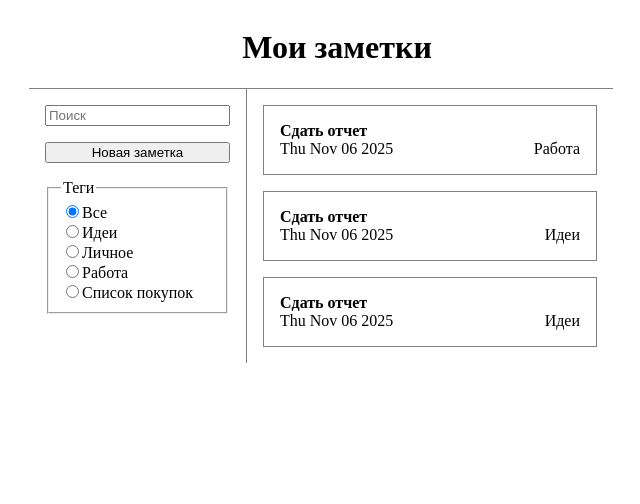
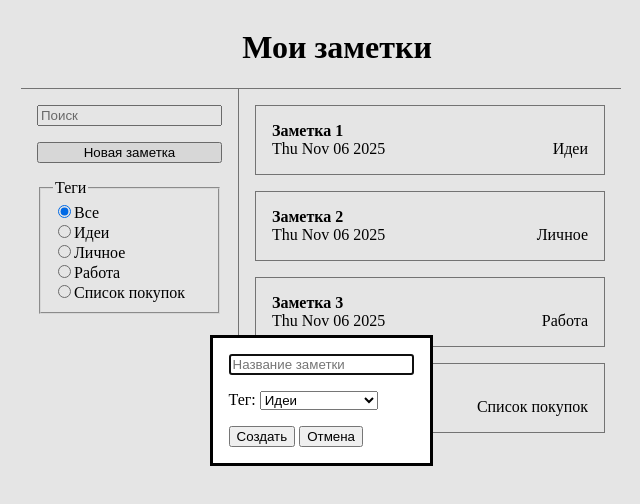
Before and after one commit to necropolis14/note, a plain HTML site: page front/index.html in a window 1280 px wide. Both pictures are taken after a click on the button "Новая заметка". Shown: the whole page, without its empty margins (319-959 px from the left). Drawn offline with Linux system fonts and the light colour scheme.

Commit message:
dialog functionality

```diff
--- a/front/index.html
+++ b/front/index.html
@@ -9,9 +9,9 @@
     <main>
       <nav>
         <search>
-					<input type="search" placeholder="Поиск">
+          <input type="search" placeholder="Поиск" id=search>
         </search>
-				<button>Новая заметка</button>
+        <button id=createButton>Новая заметка</button>
         <fieldset>
           <legend>Теги</legend>
         </fieldset>
@@ -19,5 +19,26 @@
       <section>
       </section>
     </main>
+    <dialog id=createDialog>
+      <form>
+	<input placeholder="Название заметки">
+	<div><label>Тег: </label><select></select></div>
+	<div>
+	  <button>Создать</button>
+	  <button>Отмена</button>
+	</div>
+      </form>
+    </dialog>
+    <dialog id=editDialog>
+      <form>
+	<input placeholder="Название заметки">
+	<div><label>Тег: </label><select></select></div>
+	<div>
+	  <button>Сохранить</button>
+	  <button>Удалить</button>
+	  <button>Отмена</button>
+	</div>
+      </form>
+    </dialog>
   </body>
 </html>
--- a/front/main.js
+++ b/front/main.js
@@ -1,7 +1,11 @@
+const search = document.querySelector("#search");
 const fieldset = document.querySelector("fieldset");
-const search = document.querySelector("input");
 const section = document.querySelector("section");
+const createButton = document.querySelector("#createButton");
+const createDialog = document.querySelector("#createDialog")
+const editDialog = document.querySelector("#editDialog");
 let currentTag = 0;
+
 const tags = [
   {id: 0, name: "Все"},
   {id: 1, name: "Идеи"},
@@ -10,9 +14,10 @@ const tags = [
   {id: 4, name: "Список покупок"}
 ];
 const notes = [
-    {id: 1, title: "Сдать отчет", date: new Date().toDateString(), tag: 3},
-    {id: 2, title: "Сдать отчет", date: new Date().toDateString(), tag: 1},
-    {id: 3, title: "Сдать отчет", date: new Date().toDateString(), tag: 1}
+  {id: 1, title: "Заметка 1", date: new Date().toDateString(), tag: 1},
+  {id: 2, title: "Заметка 2", date: new Date().toDateString(), tag: 2},
+  {id: 3, title: "Заметка 3", date: new Date().toDateString(), tag: 3},
+  {id: 4, title: "Заметка 4", date: new Date().toDateString(), tag: 4}
 ];
 
 function genTag(tagObj) {
@@ -50,7 +55,20 @@ function genNote(noteObj) {
   noteDiv.appendChild(noteDate);
   noteDiv.appendChild(noteTag);
   note.appendChild(noteDiv);
+  note.addEventListener("click", () => editDialog.showModal());
   return note;
+}
+
+function genSelect() {
+  const select = document.querySelectorAll("select");
+  for (let i = 0; i < select.length; i++) {
+    for (const tag of tags) {
+      if (tag.id === 0) continue;
+      const option = document.createElement("option");
+      option.textContent = tag.name;
+      select[i].add(option);
+    }
+  }
 }
 
 function renderTags() {
@@ -58,6 +76,7 @@ function renderTags() {
     const tagHTML = genTag(tag);
     fieldset.appendChild(tagHTML);
   }
+  genSelect();
 }
 
 function renderNotes() {
@@ -78,6 +97,7 @@ function renderNotes() {
 function main() {
   renderTags();
   renderNotes();
+  createButton.addEventListener("click", () => createDialog.showModal());
   search.addEventListener("keyup", renderNotes);
 }
 
--- a/front/style.css
+++ b/front/style.css
@@ -26,8 +26,11 @@ header {
   font-weight: bold;
 }
 
+section {
+  width: 350px;
+}
+
 section > div {
-	min-width: 300px;
   padding: 1em;
   border: 1px gray solid
 }
@@ -43,3 +46,9 @@ nav, section {
   padding: 1em;
   gap: 1em;
 }
+
+form {
+  display: flex;
+  flex-direction: column;
+  gap: 1em;
+}
```
Lines whose indentation alone changed are shown as unchanged.
